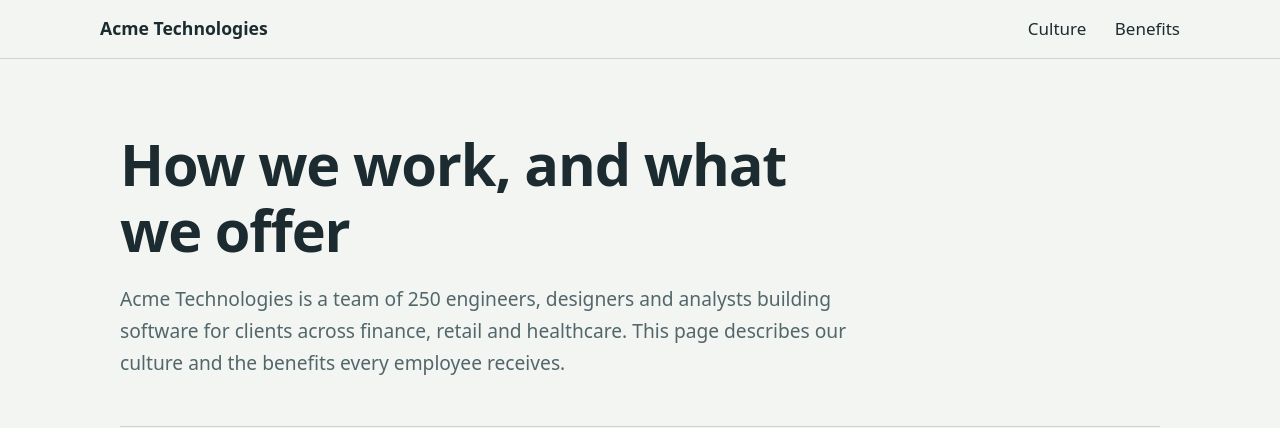
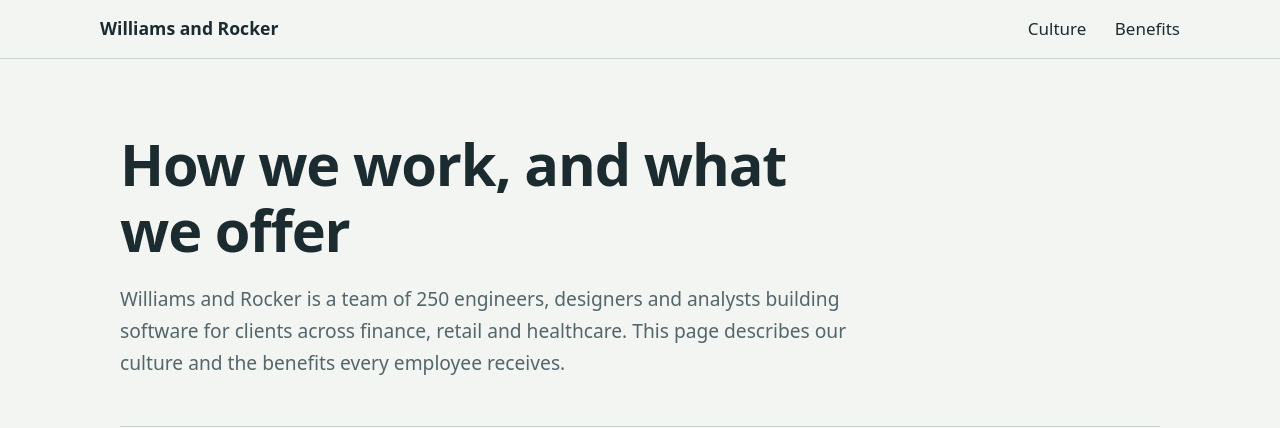
Before and after one commit to ayxsh/ayxsh, a plain HTML site: page index.html in a window 1280 px wide. Shown: the top 428 px of the page. Drawn offline with Linux system fonts and the light colour scheme.

Commit message:
Update index.html

```diff
--- a/index.html
+++ b/index.html
@@ -3,8 +3,8 @@
 <head>
   <meta charset="utf-8">
   <meta name="viewport" content="width=device-width, initial-scale=1">
-  <title>Company Culture and Benefits | Acme Technologies</title>
-  <meta name="description" content="Learn about the culture at Acme Technologies and the benefits we offer our employees.">
+  <title>Company Culture and Benefits | Williams and Rocker </title>
+  <meta name="description" content="Learn about the culture at Williams and Rocker  and the benefits we offer our employees.">
   <style>
     :root { --bg:#f2f5f1; --ink:#1c2b30; --muted:#52666b; --line:#c9d4cf; --accent:#1f6f5f; --mark:#e3a73c; --max:1080px; }
     @media (prefers-color-scheme: dark) { :root { --bg:#131c1f; --ink:#e8efec; --muted:#9db0ab; --line:#2c3b3f; --accent:#5cc2ab; } }
@@ -37,7 +37,7 @@
 </head>
 <body>
   <header class="top">
-    <a class="brand" href="#top" id="top">Acme Technologies</a>
+    <a class="brand" href="#top" id="top">Williams and Rocker </a>
     <nav aria-label="Sections">
       <a href="#culture">Culture</a>
       <a href="#benefits">Benefits</a>
@@ -47,7 +47,7 @@
   <main>
     <section class="intro">
       <h1>How we work, and what we offer</h1>
-      <p>Acme Technologies is a team of 250 engineers, designers and analysts building software for clients across finance, retail and healthcare. This page describes our culture and the benefits every employee receives.</p>
+      <p>Williams and Rocker  is a team of 250 engineers, designers and analysts building software for clients across finance, retail and healthcare. This page describes our culture and the benefits every employee receives.</p>
     </section>
 
     <section id="culture" class="block" aria-labelledby="culture-h">
@@ -126,7 +126,7 @@
   </main>
 
   <footer>
-    <p>Sample content for testing. &copy; 2026 Acme Technologies.</p>
+    <p>Sample content for testing. &copy; 2026 Williams and Rocker .</p>
   </footer>
 </body>
 </html>
```
